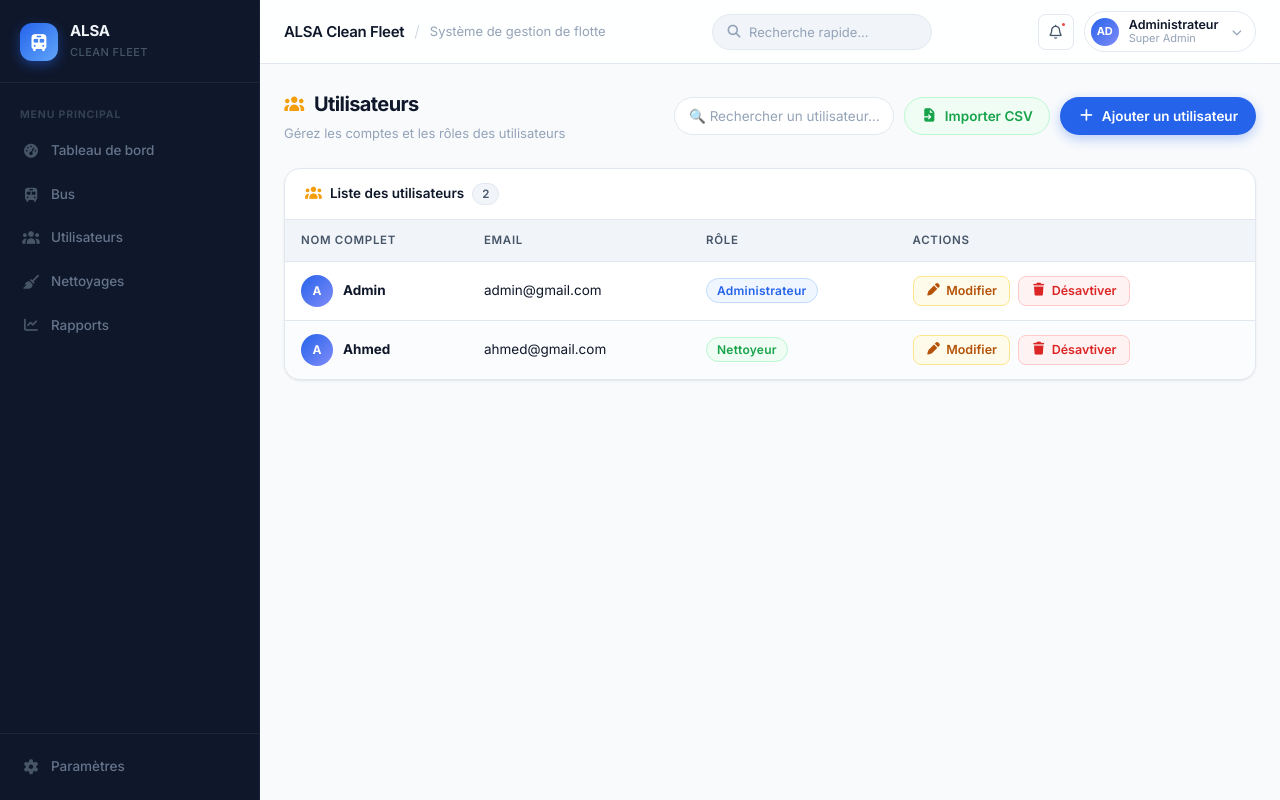
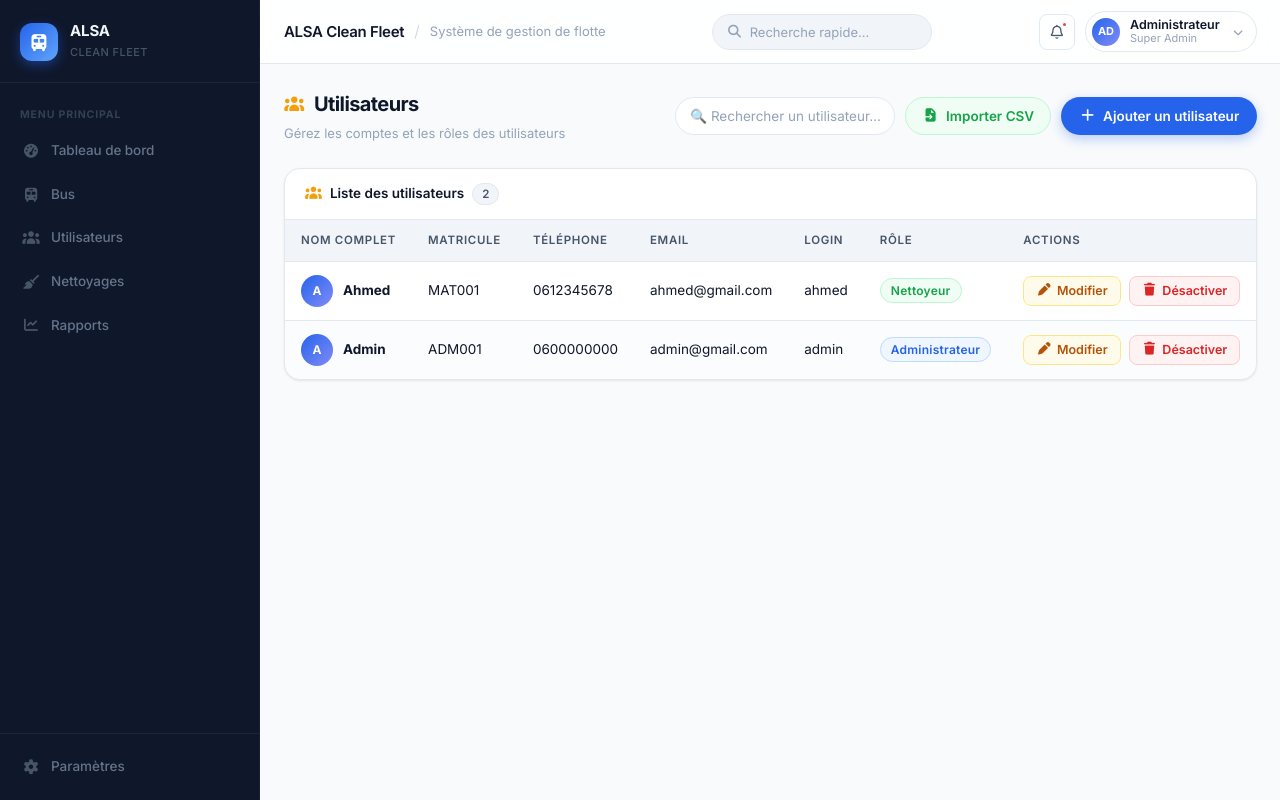
Before and after one commit to MarwaMarar/gestion-nettoyage-bus, an Angular app: page /admin/utilisateurs in a window 1280 px wide. Built offline with nearby package versions, Linux system fonts and the light colour scheme.

Commit message:
update user page

```diff
--- a/src/app/admin/utilisateurs/utilisateurs.html
+++ b/src/app/admin/utilisateurs/utilisateurs.html
@@ -71,8 +71,31 @@
 
 
  <div class="formulaire" *ngIf="afficherFormulaire">
-    <input type="text"  placeholder="Nom complet" [(ngModel)]="nom">
-    <input type="email" placeholder="Email"        [(ngModel)]="email">
+
+  <input
+    type="text"
+    placeholder="Nom complet"
+    [(ngModel)]="nom">
+
+  <input
+    type="text"
+    placeholder="Matricule"
+    [(ngModel)]="matricule">
+
+  <input
+    type="text"
+    placeholder="Téléphone"
+    [(ngModel)]="telephone">
+
+  <input
+    type="email"
+    placeholder="Email"
+    [(ngModel)]="email">
+
+  <input
+    type="text"
+    placeholder="Login"
+    [(ngModel)]="login">
 
   <select [(ngModel)]="role">
     <option value="">Rôle</option>
@@ -82,9 +105,13 @@
   </select>
 
   <button class="btn-formulaire" (click)="enregistrerUtilisateur()">
-      <i class="fa-solid" [class.fa-pen]="modeModification" [class.fa-plus]="!modeModification"></i>
+    <i class="fa-solid"
+       [class.fa-pen]="modeModification"
+       [class.fa-plus]="!modeModification"></i>
+
     {{ modeModification ? 'Modifier' : 'Ajouter' }}
   </button>
+
 </div>
 
 
@@ -101,51 +128,105 @@
   <thead>
     <tr>
       <th>Nom Complet</th>
+      <th>Matricule</th>
+      <th>Téléphone</th>
       <th>Email</th>
+      <th>Login</th>
       <th>Rôle</th>
       <th>Actions</th>
     </tr>
   </thead>
+
   <tbody>
+
     <tr *ngFor="let u of utilisateursFiltres">
+
       <td>
         <div style="display:flex;align-items:center;gap:10px">
-              <div style="width:32px;height:32px;border-radius:50%;background:linear-gradient(135deg,var(--primary),#818cf8);display:flex;align-items:center;justify-content:center;color:white;font-size:12px;font-weight:700;flex-shrink:0">
+
+          <div
+            style="
+              width:32px;
+              height:32px;
+              border-radius:50%;
+              background:linear-gradient(135deg,var(--primary),#818cf8);
+              display:flex;
+              align-items:center;
+              justify-content:center;
+              color:white;
+              font-size:12px;
+              font-weight:700;
+              flex-shrink:0;
+            ">
             {{ u.nom.charAt(0).toUpperCase() }}
           </div>
           <strong>{{ u.nom }}</strong>
+
         </div>
       </td>
+
+      <td>{{ u.matricule }}</td>
+
+      <td>{{ u.telephone }}</td>
+
       <td>{{ u.email }}</td>
+
+      <td>{{ u.login }}</td>
+
       <td>
-            <span class="badge"
+        <span
+          class="badge"
           [class.badge-admin]="u.role === 'Administrateur'"
           [class.badge-super]="u.role === 'Superviseur'"
           [class.badge-nett]="u.role === 'Nettoyeur'">
+
           {{ u.role }}
+
         </span>
       </td>
+
       <td>
         <div class="td-actions">
-              <button class="btn-modifier" (click)="modifierUtilisateur(u)">
-                <i class="fa-solid fa-pen"></i> Modifier
+
+          <button
+            class="btn-modifier"
+            (click)="modifierUtilisateur(u)">
+
+            <i class="fa-solid fa-pen"></i>
+            Modifier
+
           </button>
-              <button class="btn-supprimer" (click)="supprimerUtilisateur(u.email)">
-                <i class="fa-solid fa-trash"></i> Désavtiver
+
+          <button
+            class="btn-supprimer"
+            (click)="supprimerUtilisateur(u.email)">
+
+            <i class="fa-solid fa-trash"></i>
+            Désactiver
+
           </button>
+
         </div>
       </td>
+
     </tr>
+
     <tr *ngIf="utilisateursFiltres.length === 0">
-          <td colspan="4">
+
+      <td colspan="7">
+
         <div class="empty-state">
+
           <i class="fa-solid fa-user-slash"></i>
+
           <p>Aucun utilisateur trouvé</p>
-            </div>
-          </td>
-        </tr>
-      </tbody>
-    </table>
+
         </div>
 
-</div>
+      </td>
+
+    </tr>
+
+  </tbody>
+
+</table>
--- a/src/app/admin/utilisateurs/utilisateurs.ts
+++ b/src/app/admin/utilisateurs/utilisateurs.ts
@@ -25,7 +25,10 @@
 
 
   nom = '';
-  email = ''
+  matricule = '';
+  telephone = '';
+  email = '';
+  login = '';
   role = '';
   recherche = '';
 
@@ -33,18 +36,21 @@
 
   utilisateurs = [
   {
-      nom: 'Admin',
-      email: 'admin@gmail.com',
-      role: 'Administrateur'
-
-
-
+    nom: 'Ahmed',
+    matricule: 'MAT001',
+    telephone: '0612345678',
+    email: 'ahmed@gmail.com',
+    login: 'ahmed',
+    role: 'Nettoyeur'
   },
   {
-      nom: 'Ahmed',
-      email: 'ahmed@gmail.com',
-      role: 'Nettoyeur'
-    },
+    nom: 'Admin',
+    matricule: 'ADM001',
+    telephone: '0600000000',
+    email: 'admin@gmail.com',
+    login: 'admin',
+    role: 'Administrateur'
+  }
 ];
 
 
@@ -53,8 +59,11 @@
     this.afficherFormulaire = true;
     this.modeModification = false;
 
-    this.nom  = '';
+    this.nom = '';
+  this.matricule = '';
+  this.telephone = '';
   this.email = '';
+  this.login = '';
   this.role = '';
 
   }
@@ -72,31 +81,36 @@
   if (this.modeModification) {
 
     this.utilisateurSelectionne.nom = this.nom;
+    this.utilisateurSelectionne.matricule = this.matricule;
+    this.utilisateurSelectionne.telephone = this.telephone;
     this.utilisateurSelectionne.email = this.email;
+    this.utilisateurSelectionne.login = this.login;
     this.utilisateurSelectionne.role = this.role;
 
   } else {
 
     this.utilisateurs.push({
       nom: this.nom,
+      matricule: this.matricule,
+      telephone: this.telephone,
       email: this.email,
+      login: this.login,
       role: this.role
     });
 
   }
 
-
   this.nom = '';
+  this.matricule = '';
+  this.telephone = '';
   this.email = '';
+  this.login = '';
   this.role = '';
 
   this.afficherFormulaire = false;
   this.modeModification = false;
 
 }
-
-
-
   supprimerUtilisateur(email: string) {
 
     this.utilisateurs = this.utilisateurs.filter(
@@ -112,7 +126,10 @@
   this.utilisateurSelectionne = utilisateur;
 
   this.nom = utilisateur.nom;
+  this.matricule = utilisateur.matricule;
+  this.telephone = utilisateur.telephone;
   this.email = utilisateur.email;
+  this.login = utilisateur.login;
   this.role = utilisateur.role;
 
   this.afficherFormulaire = true;
@@ -220,7 +237,10 @@
           if (!existe) {
             this.utilisateurs.push({
             nom: uNom,
+            matricule: '',
+            telephone: '',
             email: uEmail,
+            login: '',
             role: uRole
 });
             countImported++;
```
Lines whose indentation alone changed are shown as unchanged.
